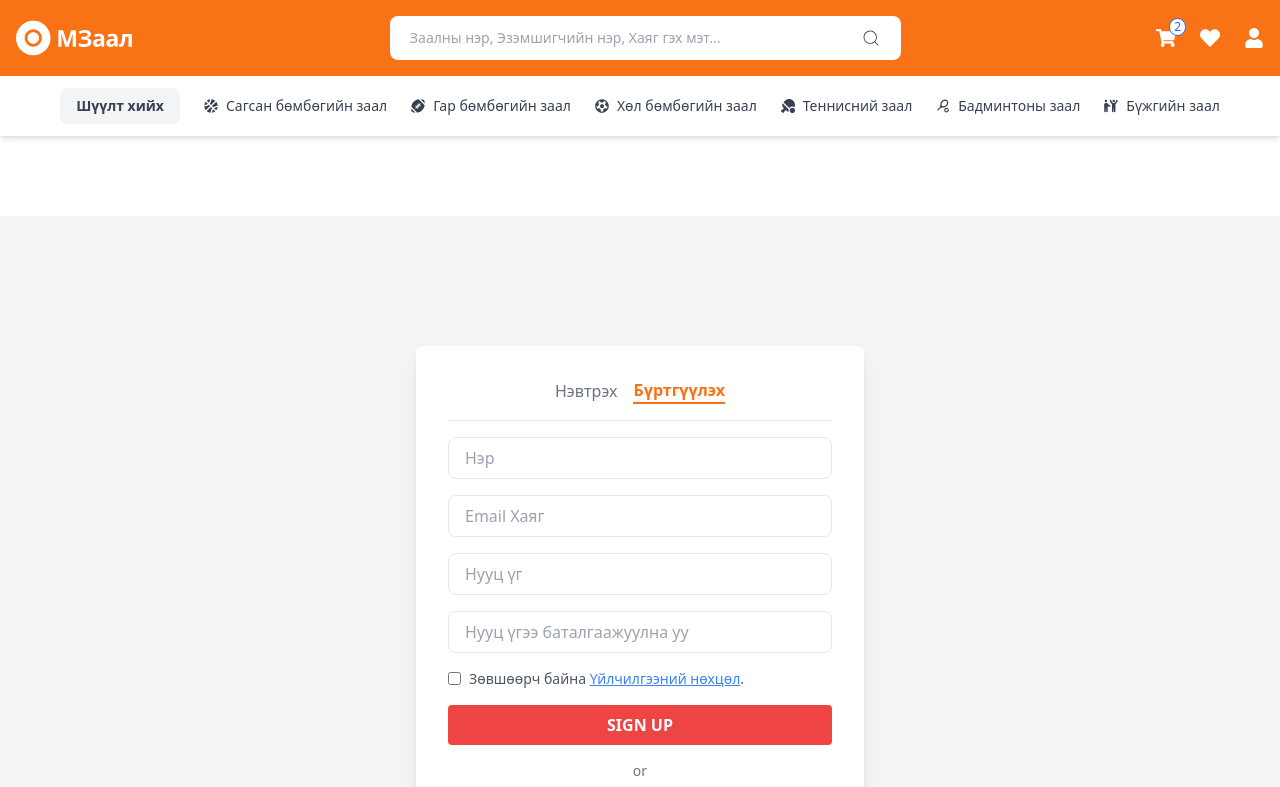
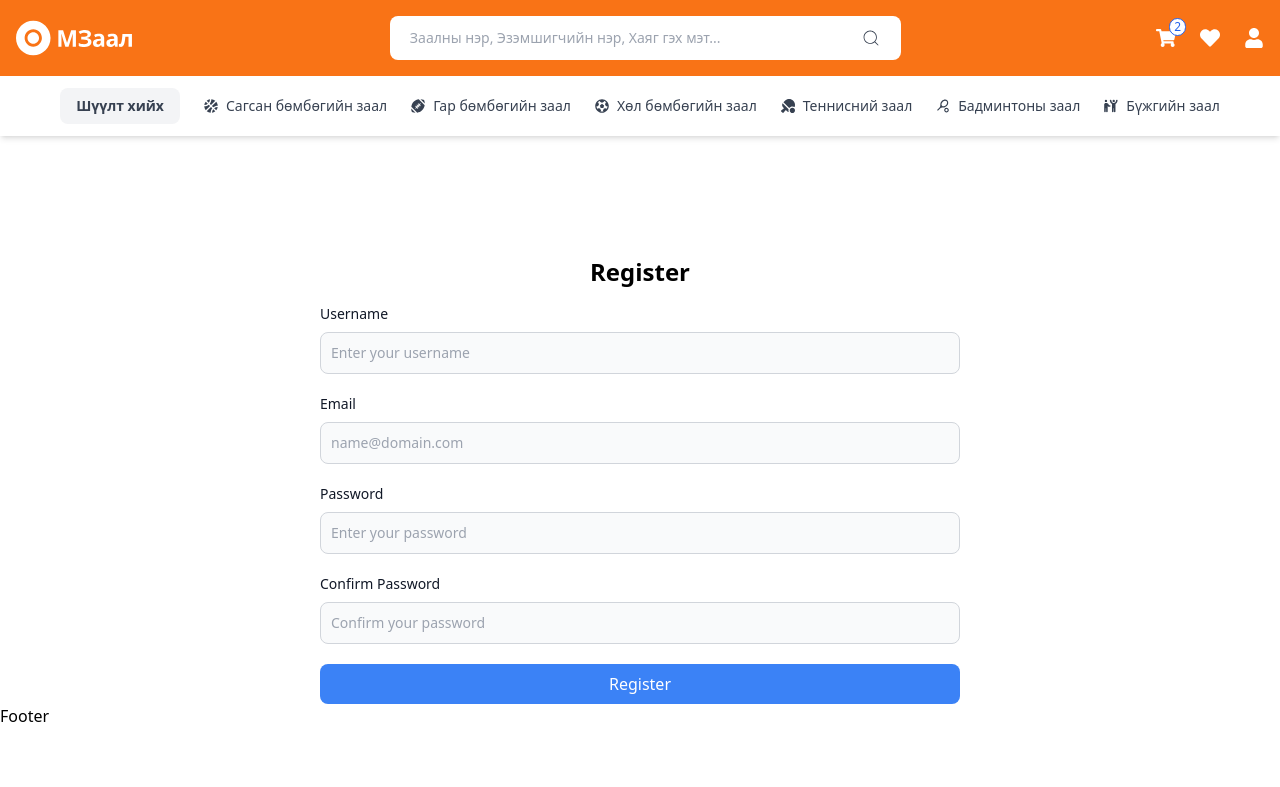
Before and after one commit to MZaalmn/mzaal_client, a React (Create React App) app: page /register in a window 1280 px wide. Shown: the top 787 px of the page. Built offline with nearby package versions, Linux system fonts and the light colour scheme.

Commit message:
login register hiij boldog bolson

```diff
--- a/src/components/Button.jsx
+++ b/src/components/Button.jsx
@@ -1,5 +1,5 @@
 import React from "react";
-const Button = ({ onClick, children, className = "", variant = "primary" }) => {
+const ButtonComponent = ({ onClick, children, className = "", variant = "primary" }) => {
     const baseStyles =
         "px-4 py-2 font-semibold rounded focus:outline-none focus:ring-2 focus:ring-opacity-50";
     const variants = {
@@ -17,4 +17,4 @@ const Button = ({ onClick, children, className = "", variant = "primary" }) => {
         </button>
     );
 };
-export default Button;
+export default ButtonComponent;
--- a/src/pages/LoginPage.js
+++ b/src/pages/LoginPage.js
@@ -1,7 +1,89 @@
-import React from "react";
+// src/pages/LoginPage.js
+import React, { useState } from "react";
+import axios from "axios";
+import { useNavigate } from "react-router-dom"; // for navigation
 
 const LoginPage = () => {
-    return <div>LoginPage</div>;
+    const navigate = useNavigate();
+    const [formData, setFormData] = useState({
+        usernameOrEmail: "",
+        password: "",
+    });
+    const [error, setError] = useState("");
+
+    const handleChange = (e) => {
+        setFormData({
+            ...formData,
+            [e.target.name]: e.target.value,
+        });
+    };
+
+    const handleSubmit = async (e) => {
+        e.preventDefault();
+
+        try {
+            const response = await axios.post(
+                "http://localhost:8000/users/login",
+                formData
+            );
+            localStorage.setItem("authToken", response.data.token);
+            localStorage.setItem("userRole", response.data.role);
+            // navigate("/");
+            window.location.href = "http://localhost:3001/";
+        } catch (err) {
+            setError("Нэвтрэх нэр эсвэл нууц үг буруу байна.");
+            console.error(
+                "Login Error: ",
+                err.response ? err.response.data : err
+            );
+        }
+    };
+
+    return (
+        <div className="w-[50%] mx-auto mt-10">
+            <h2 className="text-2xl font-semibold text-center mb-4">Login</h2>
+            {error && <p>{error}</p>}
+            <form onSubmit={handleSubmit}>
+                <div className="mb-5">
+                    <label className="block mb-2 text-sm font-medium text-gray-900 dark:text-white">
+                        Username
+                    </label>
+                    <input
+                        type="text"
+                        name="usernameOrEmail"
+                        value={formData.usernameOrEmail}
+                        onChange={handleChange}
+                        required
+                        placeholder="Username Or Email"
+                    />
+                </div>
+                <div className="mb-5">
+                    <label
+                        for="password"
+                        className="block mb-2 text-sm font-medium text-gray-900 dark:text-white"
+                    >
+                        Password
+                    </label>
+                    <input
+                        type="password"
+                        name="password"
+                        value={formData.password}
+                        onChange={handleChange}
+                        placeholder="password"
+                        required
+                    />
+                </div>
+                <div className="text-center">
+                    <button
+                        type="submit"
+                        className="w-full bg-blue-500 text-white font-medium py-2 px-4 rounded-lg hover:bg-blue-600 focus:ring-4 focus:outline-none focus:ring-blue-300 dark:bg-blue-600 dark:hover:bg-blue-700 dark:focus:ring-blue-800"
+                    >
+                        Login
+                    </button>
+                </div>
+            </form>
+        </div>
+    );
 };
 
 export default LoginPage;
--- a/src/pages/RegisterPage.js
+++ b/src/pages/RegisterPage.js
@@ -1,178 +1,305 @@
+// // src/pages/RegisterPage.js
+// import React, { useState } from "react";
+// import axios from "axios";
+// import { Link } from "react-router-dom";
+// import Button from "../components/Button";
+// const RegisterPage = () => {
+//     const [username, setUsername] = useState("");
+//     const [email, setEmail] = useState("");
+//     const [password, setPassword] = useState("");
+//     const [confirmPassword, setConfirmPassword] = useState("");
+//     const [termsAccepted, setTermsAccepted] = useState(false);
+//     const [message, setMessage] = useState("");
+
+//     const handleSubmit = async (e) => {
+//         e.preventDefault();
+//         if (password !== confirmPassword) {
+//             setMessage("Нууц үг таарахгүй байна.");
+//             return;
+//         }
+//         if (!termsAccepted) {
+//             setMessage("Үйлчилгээний нөхцлийг зөвшөөрнө үү.");
+//             return;
+//         }
+//         try {
+//             const response = await axios.post(
+//                 "http://localhost:8000/api/users/register",
+//                 {
+//                     username,
+//                     email,
+//                     password,
+//                 }
+//             );
+//             setMessage(
+//                 `User ${response.data.username} registered successfully!`
+//             );
+//         } catch (error) {
+//             setMessage(`Error: ${error.response.data.message}`);
+//         }
+//     };
+
+//     return (
+//         <>
+//             <div className="min-h-screen flex items-center justify-center bg-gray-100">
+//                 <div className="bg-white shadow-lg rounded-lg p-8 w-full max-w-md">
+//                     <div className="flex justify-center space-x-4 border-b pb-4">
+//                         <button className="text-gray-500 focus:outline-none">
+//                             Нэвтрэх
+//                         </button>
+//                         <button className="text-orange-500 font-semibold border-b-2 border-orange-500 focus:outline-none">
+//                             Бүртгүүлэх
+//                         </button>
+//                     </div>
+//                     <form onSubmit={handleSubmit} className="space-y-4 mt-4">
+//                         <input
+//                             type="text"
+//                             placeholder="Нэр"
+//                             value={username}
+//                             onChange={(e) => setUsername(e.target.value)}
+//                             className="w-full px-4 py-2 border rounded-lg focus:outline-none focus:ring-2 focus:ring-indigo-500"
+//                             required
+//                         />
+//                         <input
+//                             type="email"
+//                             placeholder="Email Хаяг"
+//                             value={email}
+//                             onChange={(e) => setEmail(e.target.value)}
+//                             className="w-full px-4 py-2 border rounded-lg focus:outline-none focus:ring-2 focus:ring-indigo-500"
+//                             required
+//                         />
+//                         <input
+//                             type="password"
+//                             placeholder="Нууц үг"
+//                             value={password}
+//                             onChange={(e) => setPassword(e.target.value)}
+//                             className="w-full px-4 py-2 border rounded-lg focus:outline-none focus:ring-2 focus:ring-indigo-500"
+//                             required
+//                         />
+//                         <input
+//                             type="password"
+//                             placeholder="Нууц үгээ баталгаажуулна уу"
+//                             value={confirmPassword}
+//                             onChange={(e) => setConfirmPassword(e.target.value)}
+//                             className="w-full px-4 py-2 border rounded-lg focus:outline-none focus:ring-2 focus:ring-indigo-500"
+//                             required
+//                         />
+//                         <div className="flex items-center">
+//                             <input
+//                                 type="checkbox"
+//                                 checked={termsAccepted}
+//                                 onChange={(e) =>
+//                                     setTermsAccepted(e.target.checked)
+//                                 }
+//                                 className="mr-2"
+//                             />
+//                             <label className="text-sm text-gray-600">
+//                                 Зөвшөөрч байна{" "}
+//                                 <Link
+//                                     href="#"
+//                                     className="text-blue-500 underline"
+//                                 >
+//                                     Үйлчилгээний нөхцөл
+//                                 </Link>
+//                                 .
+//                             </label>
+//                         </div>
+//                         <Button
+//                             variant="primary"
+//                             className="w-full bg-red-500 hover:bg-red-600 mt-4"
+//                             type="submit"
+//                         >
+//                             SIGN UP
+//                         </Button>
+//                     </form>
+//                     {message && (
+//                         <p className="mt-4 text-center text-sm text-red-500">
+//                             {message}
+//                         </p>
+//                     )}
+//                     <div className="mt-4 text-center">
+//                         <p className="text-gray-500 text-sm">or</p>
+//                         <div className="flex justify-center space-x-4 mt-2">
+//                             <button className="flex items-center space-x-2 border px-4 py-2 rounded-lg">
+//                                 <img
+//                                     src="/path-to-google-icon"
+//                                     alt="Google"
+//                                     className="w-5 h-5"
+//                                 />
+//                                 <span>Google эрхээр нэвтрэх</span>
+//                             </button>
+//                             <button className="flex items-center space-x-2 border px-4 py-2 rounded-lg">
+//                                 <img
+//                                     src="/path-to-apple-icon"
+//                                     alt="Apple"
+//                                     className="w-5 h-5"
+//                                 />
+//                                 <span>Apple эрхээр нэвтрэх</span>
+//                             </button>
+//                         </div>
+//                     </div>
+//                 </div>
+//             </div>
+//             <div>
+//                 <h1>Register User</h1>
+//                 <p className="bg-amber-300 font-bold italic text-4xl w-full text-center">
+//                     Hi
+//                 </p>
+//                 <form onSubmit={handleSubmit}>
+//                     <input
+//                         type="text"
+//                         placeholder="Username"
+//                         value={username}
+//                         onChange={(e) => setUsername(e.target.value)}
+//                         required
+//                     />
+//                     <input
+//                         type="email"
+//                         placeholder="Email"
+//                         value={email}
+//                         onChange={(e) => setEmail(e.target.value)}
+//                         required
+//                     />
+//                     <input
+//                         type="password"
+//                         placeholder="Password"
+//                         value={password}
+//                         onChange={(e) => setPassword(e.target.value)}
+//                         required
+//                     />
+//                     <Button variant="primary" className="mt-2" type="submit">
+//                         Register
+//                     </Button>
+//                 </form>
+//                 {message && <p>{message}</p>}
+//             </div>
+//         </>
+//     );
+// };
+
+// export default RegisterPage;
+
 // src/pages/RegisterPage.js
 import React, { useState } from "react";
 import axios from "axios";
-import { Link } from "react-router-dom";
-import Button from "../components/Button";
+import { useNavigate } from "react-router-dom"; // for navigation
+
 const RegisterPage = () => {
-    const [username, setUsername] = useState("");
-    const [email, setEmail] = useState("");
-    const [password, setPassword] = useState("");
-    const [confirmPassword, setConfirmPassword] = useState("");
-    const [termsAccepted, setTermsAccepted] = useState(false);
-    const [message, setMessage] = useState("");
+    const navigate = useNavigate();
+    const [formData, setFormData] = useState({
+        username: "",
+        email: "",
+        password: "",
+        confirmPassword: "", // New state for the confirm password field
+    });
+    const [error, setError] = useState("");
+    const [passwordMismatchError, setPasswordMismatchError] = useState("");
+
+    const handleChange = (e) => {
+        setFormData({
+            ...formData,
+            [e.target.name]: e.target.value,
+        });
+    };
 
     const handleSubmit = async (e) => {
         e.preventDefault();
-        if (password !== confirmPassword) {
-            setMessage("Нууц үг таарахгүй байна.");
+
+        // Check if passwords match
+        if (formData.password !== formData.confirmPassword) {
+            setPasswordMismatchError("Passwords do not match");
             return;
         }
-        if (!termsAccepted) {
-            setMessage("Үйлчилгээний нөхцлийг зөвшөөрнө үү.");
-            return;
-        }
+
+        setPasswordMismatchError(""); // Clear any previous mismatch error
+
         try {
-            const response = await axios.post(
-                "http://localhost:8000/api/users/register",
-                {
-                    username,
-                    email,
-                    password,
-                }
-            );
-            setMessage(
-                `User ${response.data.username} registered successfully!`
-            );
-        } catch (error) {
-            setMessage(`Error: ${error.response.data.message}`);
+            // Send the registration request directly using axios
+            await axios.post("http://localhost:8000/users/register", formData);
+            alert("Registration successful!");
+            navigate("/login"); // Redirect to login page after successful registration
+        } catch (err) {
+            setError("Error registering user. Please try again.");
         }
     };
 
     return (
-        <>
-            <div className="min-h-screen flex items-center justify-center bg-gray-100">
-                <div className="bg-white shadow-lg rounded-lg p-8 w-full max-w-md">
-                    <div className="flex justify-center space-x-4 border-b pb-4">
-                        <button className="text-gray-500 focus:outline-none">
-                            Нэвтрэх
-                        </button>
-                        <button className="text-orange-500 font-semibold border-b-2 border-orange-500 focus:outline-none">
-                            Бүртгүүлэх
-                        </button>
-                    </div>
-                    <form onSubmit={handleSubmit} className="space-y-4 mt-4">
-                        <input
-                            type="text"
-                            placeholder="Нэр"
-                            value={username}
-                            onChange={(e) => setUsername(e.target.value)}
-                            className="w-full px-4 py-2 border rounded-lg focus:outline-none focus:ring-2 focus:ring-indigo-500"
-                            required
-                        />
-                        <input
-                            type="email"
-                            placeholder="Email Хаяг"
-                            value={email}
-                            onChange={(e) => setEmail(e.target.value)}
-                            className="w-full px-4 py-2 border rounded-lg focus:outline-none focus:ring-2 focus:ring-indigo-500"
-                            required
-                        />
-                        <input
-                            type="password"
-                            placeholder="Нууц үг"
-                            value={password}
-                            onChange={(e) => setPassword(e.target.value)}
-                            className="w-full px-4 py-2 border rounded-lg focus:outline-none focus:ring-2 focus:ring-indigo-500"
-                            required
-                        />
-                        <input
-                            type="password"
-                            placeholder="Нууц үгээ баталгаажуулна уу"
-                            value={confirmPassword}
-                            onChange={(e) => setConfirmPassword(e.target.value)}
-                            className="w-full px-4 py-2 border rounded-lg focus:outline-none focus:ring-2 focus:ring-indigo-500"
-                            required
-                        />
-                        <div className="flex items-center">
-                            <input
-                                type="checkbox"
-                                checked={termsAccepted}
-                                onChange={(e) =>
-                                    setTermsAccepted(e.target.checked)
-                                }
-                                className="mr-2"
-                            />
-                            <label className="text-sm text-gray-600">
-                                Зөвшөөрч байна{" "}
-                                <Link
-                                    href="#"
-                                    className="text-blue-500 underline"
-                                >
-                                    Үйлчилгээний нөхцөл
-                                </Link>
-                                .
-                            </label>
-                        </div>
-                        <Button
-                            variant="primary"
-                            className="w-full bg-red-500 hover:bg-red-600 mt-4"
-                            type="submit"
-                        >
-                            SIGN UP
-                        </Button>
-                    </form>
-                    {message && (
-                        <p className="mt-4 text-center text-sm text-red-500">
-                            {message}
-                        </p>
-                    )}
-                    <div className="mt-4 text-center">
-                        <p className="text-gray-500 text-sm">or</p>
-                        <div className="flex justify-center space-x-4 mt-2">
-                            <button className="flex items-center space-x-2 border px-4 py-2 rounded-lg">
-                                <img
-                                    src="/path-to-google-icon"
-                                    alt="Google"
-                                    className="w-5 h-5"
-                                />
-                                <span>Google эрхээр нэвтрэх</span>
-                            </button>
-                            <button className="flex items-center space-x-2 border px-4 py-2 rounded-lg">
-                                <img
-                                    src="/path-to-apple-icon"
-                                    alt="Apple"
-                                    className="w-5 h-5"
-                                />
-                                <span>Apple эрхээр нэвтрэх</span>
-                            </button>
-                        </div>
-                    </div>
-                </div>
-            </div>
-            <div>
-                <h1>Register User</h1>
-                <p className="bg-amber-300 font-bold italic text-4xl w-full text-center">
-                    Hi
+        <div className="w-[50%] mx-auto mt-10">
+            <h2 className="text-2xl font-semibold text-center mb-4">
+                Register
+            </h2>
+            {error && <p className="text-red-500 text-center mb-4">{error}</p>}
+            {passwordMismatchError && (
+                <p className="text-red-500 text-center mb-4">
+                    {passwordMismatchError}
                 </p>
-                <form onSubmit={handleSubmit}>
+            )}
+            <form onSubmit={handleSubmit} className="space-y-5">
+                <div>
+                    <label className="block mb-2 text-sm font-medium text-gray-900 dark:text-white">
+                        Username
+                    </label>
                     <input
                         type="text"
-                        placeholder="Username"
-                        value={username}
-                        onChange={(e) => setUsername(e.target.value)}
+                        name="username"
+                        value={formData.username}
+                        onChange={handleChange}
                         required
+                        placeholder="Enter your username"
+                        className="bg-gray-50 border border-gray-300 text-gray-900 text-sm rounded-lg focus:ring-blue-500 focus:border-blue-500 block w-full p-2.5 dark:bg-gray-700 dark:border-gray-600 dark:placeholder-gray-400 dark:text-white dark:focus:ring-blue-500 dark:focus:border-blue-500"
                     />
+                </div>
+                <div>
+                    <label className="block mb-2 text-sm font-medium text-gray-900 dark:text-white">
+                        Email
+                    </label>
                     <input
                         type="email"
-                        placeholder="Email"
-                        value={email}
-                        onChange={(e) => setEmail(e.target.value)}
+                        name="email"
+                        value={formData.email}
+                        onChange={handleChange}
                         required
+                        placeholder="name@domain.com"
+                        className="bg-gray-50 border border-gray-300 text-gray-900 text-sm rounded-lg focus:ring-blue-500 focus:border-blue-500 block w-full p-2.5 dark:bg-gray-700 dark:border-gray-600 dark:placeholder-gray-400 dark:text-white dark:focus:ring-blue-500 dark:focus:border-blue-500"
                     />
+                </div>
+                <div>
+                    <label className="block mb-2 text-sm font-medium text-gray-900 dark:text-white">
+                        Password
+                    </label>
                     <input
                         type="password"
-                        placeholder="Password"
-                        value={password}
-                        onChange={(e) => setPassword(e.target.value)}
+                        name="password"
+                        value={formData.password}
+                        onChange={handleChange}
                         required
+                        placeholder="Enter your password"
+                        className="bg-gray-50 border border-gray-300 text-gray-900 text-sm rounded-lg focus:ring-blue-500 focus:border-blue-500 block w-full p-2.5 dark:bg-gray-700 dark:border-gray-600 dark:placeholder-gray-400 dark:text-white dark:focus:ring-blue-500 dark:focus:border-blue-500"
                     />
-                    <Button variant="primary" className="mt-2" type="submit">
+                </div>
+                <div>
+                    <label className="block mb-2 text-sm font-medium text-gray-900 dark:text-white">
+                        Confirm Password
+                    </label>
+                    <input
+                        type="password"
+                        name="confirmPassword"
+                        value={formData.confirmPassword}
+                        onChange={handleChange}
+                        required
+                        placeholder="Confirm your password"
+                        className="bg-gray-50 border border-gray-300 text-gray-900 text-sm rounded-lg focus:ring-blue-500 focus:border-blue-500 block w-full p-2.5 dark:bg-gray-700 dark:border-gray-600 dark:placeholder-gray-400 dark:text-white dark:focus:ring-blue-500 dark:focus:border-blue-500"
+                    />
+                </div>
+                <div className="text-center">
+                    <button
+                        type="submit"
+                        className="w-full bg-blue-500 text-white font-medium py-2 px-4 rounded-lg hover:bg-blue-600 focus:ring-4 focus:outline-none focus:ring-blue-300 dark:bg-blue-600 dark:hover:bg-blue-700 dark:focus:ring-blue-800"
+                    >
                         Register
-                    </Button>
-                </form>
-                {message && <p>{message}</p>}
-            </div>
-        </>
+                    </button>
+                </div>
+            </form>
+        </div>
     );
 };
 
```
